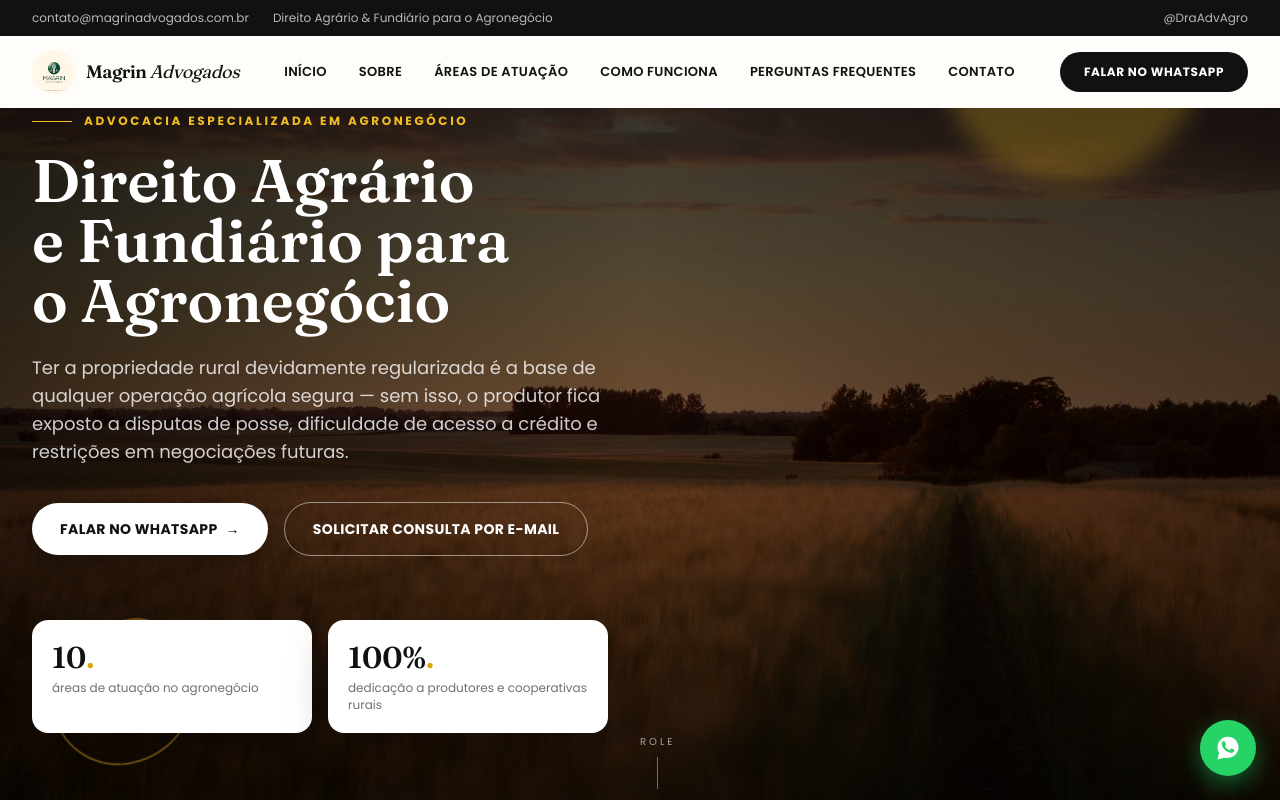
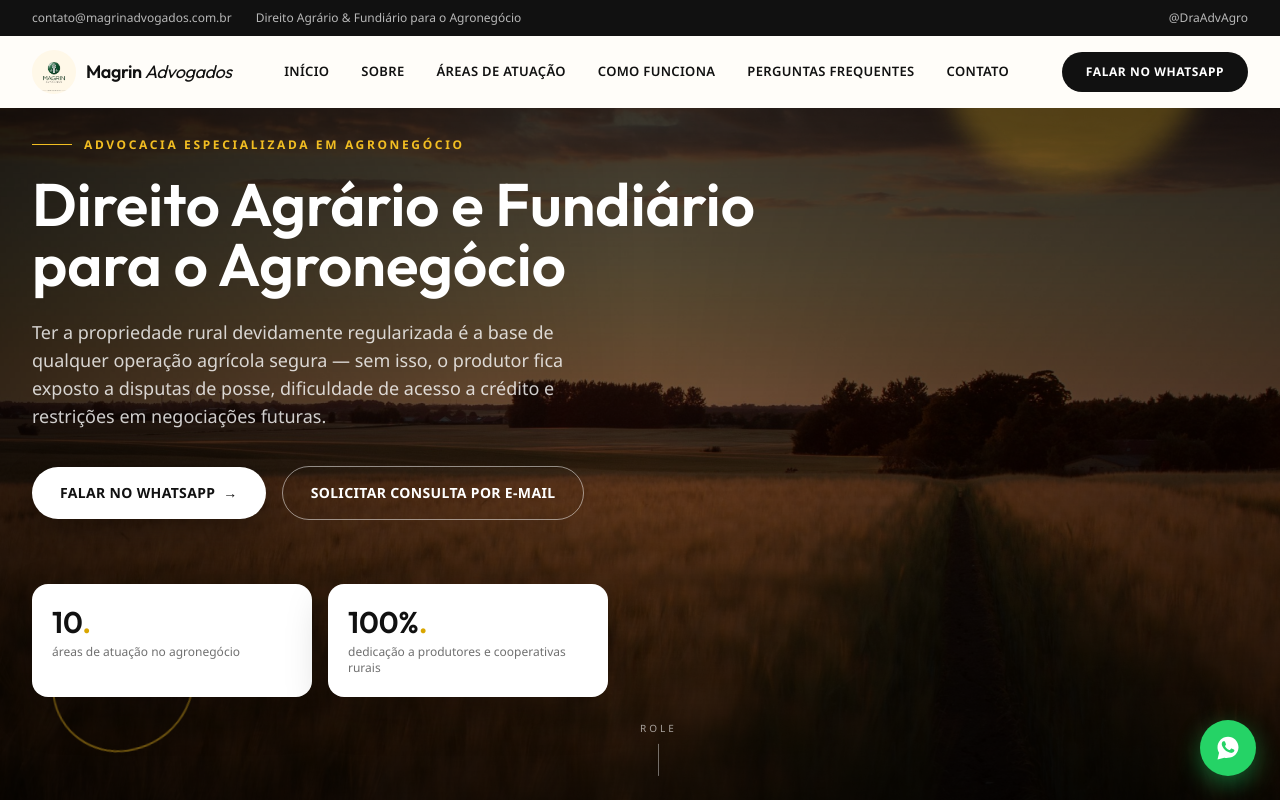
Before and after one commit to rogerfunchall-prog/advogada-agro, a Next.js app: page / in a window 1280 px wide. Shown: the top 800 px of the page. Built offline with nearby package versions, Linux system fonts and the light colour scheme.

Commit message:
feat: adiciona favicon e apple touch icon do logo Magrin

```diff
--- a/app/layout.tsx
+++ b/app/layout.tsx
@@ -1,16 +1,15 @@
 import type { Metadata } from "next";
-import { Fraunces, Poppins } from "next/font/google";
+import { Outfit, Noto_Sans } from "next/font/google";
 import "./globals.css";
 import { site } from "./content";
 
-const fraunces = Fraunces({
+const outfit = Outfit({
   subsets: ["latin"],
-  weight: ["400", "500", "600", "700", "900"],
-  style: ["normal", "italic"],
+  weight: ["300", "400", "500", "600", "700", "800", "900"],
   variable: "--font-heading",
 });
 
-const poppins = Poppins({
+const notoSans = Noto_Sans({
   subsets: ["latin"],
   weight: ["300", "400", "500", "600", "700", "800"],
   variable: "--font-body",
@@ -19,6 +18,10 @@ const poppins = Poppins({
 export const metadata: Metadata = {
   title: site.metaTitle,
   description: site.metaDescription,
+  icons: {
+    icon: "/favicon.png",
+    apple: "/apple-touch-icon.png",
+  },
   openGraph: {
     title: site.metaTitle,
     description: site.metaDescription,
@@ -91,7 +94,7 @@ export default function RootLayout({
         />
       </head>
       <body
-        className={`${fraunces.variable} ${poppins.variable} font-body bg-cream text-ink antialiased`}
+        className={`${outfit.variable} ${notoSans.variable} font-body bg-cream text-ink antialiased`}
       >
         {children}
       </body>
```
Also changed, not shown: public/apple-touch-icon.png (added), public/favicon.png (added).
